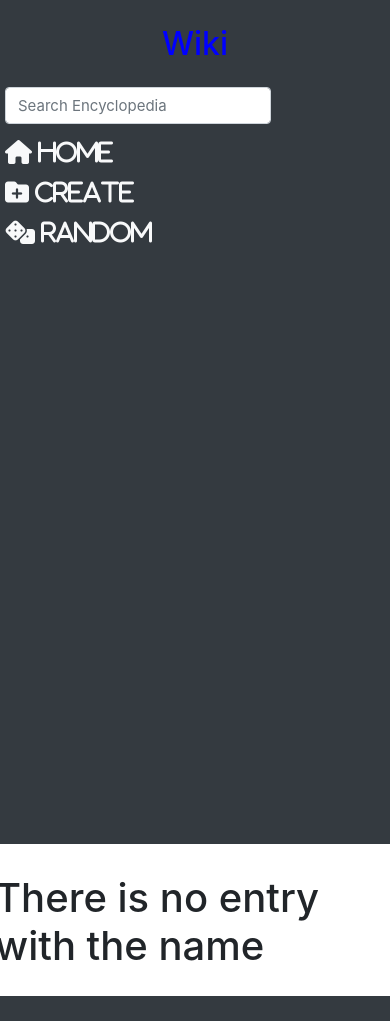
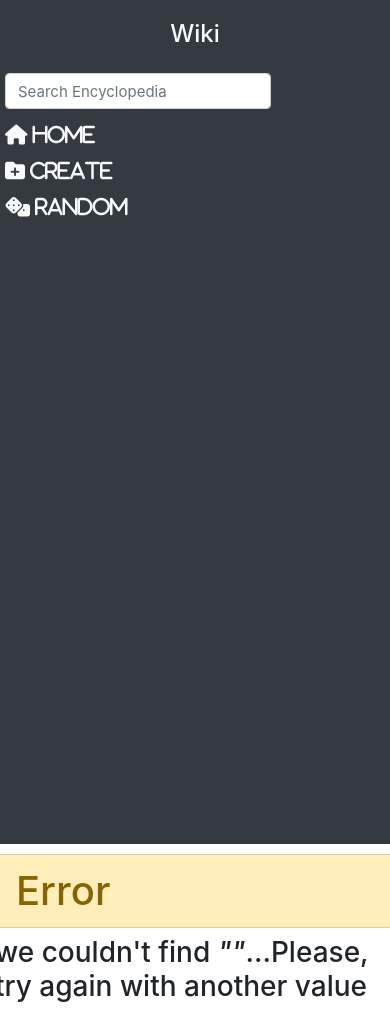
Before and after one commit to oscar-vallin/django-wiki, a Django app: page /search in a window 390 px wide. Before the commit the page ends 996 px from the top, so only its background shows below. Run offline with Django 3.2, Linux system fonts and the light colour scheme; some libraries are stand-ins or nearby versions.

Commit message:
Third commit

```diff
--- a/encyclopedia/templates/encyclopedia/entry.html
+++ b/encyclopedia/templates/encyclopedia/entry.html
@@ -6,5 +6,5 @@
 
 {% block body %}
     {{entry|safe}}
-    <a href="/wiki/{{entryTitle}}/edit">Editar</a>
+    <a class="btn btn-dark" href="/wiki/{{entryTitle}}/edit"><i class="fas fa-edit"></i>Edit</a>
 {% endblock %}
--- a/encyclopedia/templates/encyclopedia/index.html
+++ b/encyclopedia/templates/encyclopedia/index.html
@@ -7,13 +7,14 @@
 {% block body %}
 
 {% if state %}
-    <h1>There is no entry with the name {{value}}</h1>
+    <h1 class="list-group-item list-group-item-warning">{{warning}}</h1>
+    <p class="h3">we couldn't find<span class="h3 font-italic"> "{{value}}"</span>...Please, try again with another value</p>
 {% else %}
-    <h1>All Pages</h1>
+    <h1 class="text-center font-italic">All Pages</h1>
 {% endif %}
-    <ul>
+    <ul class="list-group">
         {% for entry in entries %}
-           <a href="/wiki/{{entry}}"><li>{{ entry }}</li></a>
+           <li class="list-unstyled mt-3 list-group-item"><a class="text-decoration-none text-dark font-weight-bold"href="/wiki/{{entry}}">{{ entry }}</a></li>
         {% endfor %}
     </ul>
 
--- a/encyclopedia/templates/encyclopedia/layout.html
+++ b/encyclopedia/templates/encyclopedia/layout.html
@@ -12,8 +12,8 @@
     </head>
     <body>
         <div class="row">
-            <div class="sidebar col-lg-2 col-md-3  bg-dark text-light">
-                <h2 class="text-center">Wiki</h2>
+            <div class="sidebar  col-lg-2 col-md-2 bg-dark text-light">
+                <h4 class="text-center">Wiki</h4>
                 <div class="input-group">
                     <form action="{% url 'search' %}" method="GET">
                         <input class="search form-control mt-3 mb-3" type="text" name="q" placeholder="Search Encyclopedia">
@@ -21,15 +21,15 @@
                 </div>
                 <div >
                     <ul class="list-group">
-                        <i class="fas fa-home h4"><a class="text-light text-decoration-none" href="{% url 'index' %}"> Home</a></i>
-                        <i class="fas fa-folder-plus mt-2 h4"><a class="text-light text-decoration-none" href="{% url 'newPage' %}"> Create</a></i>
-                        <i class="fas fa-dice mt-2 h4"><a class="text-light text-decoration-none" href="{% url 'random' %}"> Random</a></i>
+                        <li class="fas fa-home h5"><a class="text-light text-decoration-none" href="{% url 'index' %}"> Home</a></li>
+                        <li class="fas fa-folder-plus mt-2 h5"><a class="text-light text-decoration-none" href="{% url 'newPage' %}"> Create</a></li>
+                        <li class="fas fa-dice mt-2 h5"><a class="text-light text-decoration-none" href="{% url 'random' %}"> Random</a></li>
                     </ul>
                 </div>
                 {% block nav %}
                 {% endblock %}
             </div>
-            <div class="main col-lg-10 col-md-9">
+            <div class="main col-lg-9 col-md-9">
                 {% block body %}
                 {% endblock %}
             </div>
--- a/encyclopedia/views.py
+++ b/encyclopedia/views.py
@@ -14,7 +14,7 @@
 #     contenido = forms.CharField(label="Content", widget=forms.Textarea())
 class CreateForm(forms.Form):
     title = forms.CharField(label="Entry title", widget=forms.TextInput())
-    content = forms.CharField(widget=forms.Textarea())
+    content = forms.CharField(widget=forms.Textarea(attrs={'class': 'form-control z-depth-1 w-75'}))
     edit = forms.BooleanField(initial=False, widget=forms.HiddenInput(), required=False)
 
 
@@ -29,12 +29,13 @@
     if entryMD is None:
         return render(request, "encyclopedia/entryError.html", {
             "entryTitle": entry,
-            "error": "Warning!!!"
+            "error": "Warning!!!",
+            "problem": "could not find"
         })
     else:
          return render(request, "encyclopedia/entry.html", {
              "entry": markdowner.convert(entryMD),
-             "entryTitle": entry
+             "entryTitle": entry,
          })
 
 def newPage(request):
@@ -51,7 +52,12 @@
                util.save_entry(title, content)
                return HttpResponseRedirect(reverse('entry', kwargs={'entry': title}))
            else:
-               return render(request, "encyclopedia/entryError.html")
+               return render(request, "encyclopedia/entryError.html",{
+                   "title":title,
+                   "exists": "this title already exists",
+                   "return": True,
+                   "error": "Warning!!!",
+               })
        else:
            return render(request, "encyclopedia/newPage.html")
     else:
@@ -69,7 +75,7 @@
     else:
         form = CreateForm()
         form.fields["title"].initial = entry
-        form.fields["title"].widget = forms.HiddenInput()
+        # form.fields["title"].widget = forms.HiddenInput()
         form.fields["content"].initial = newEntry
         form.fields["edit"].initial = True
         return render(request, "encyclopedia/newPage.html",{
@@ -90,5 +96,6 @@
     else:
         return render(request, "encyclopedia/index.html",{
             "value": value,
-            "state": True
+            "state": True,
+            "warning": "Error",
         })
```
Also changed, not shown: encyclopedia/templates/encyclopedia/entryError.html (+6 -2 lines), encyclopedia/templates/encyclopedia/newPage.html (+3 -4 lines), entries/CSS.md (+10 -0 lines), entries/Django.md (+15 -1 lines), entries/JavaScript.md (added, +2 -0 lines), entries/Tacos.md (added, +1 -0 lines).
